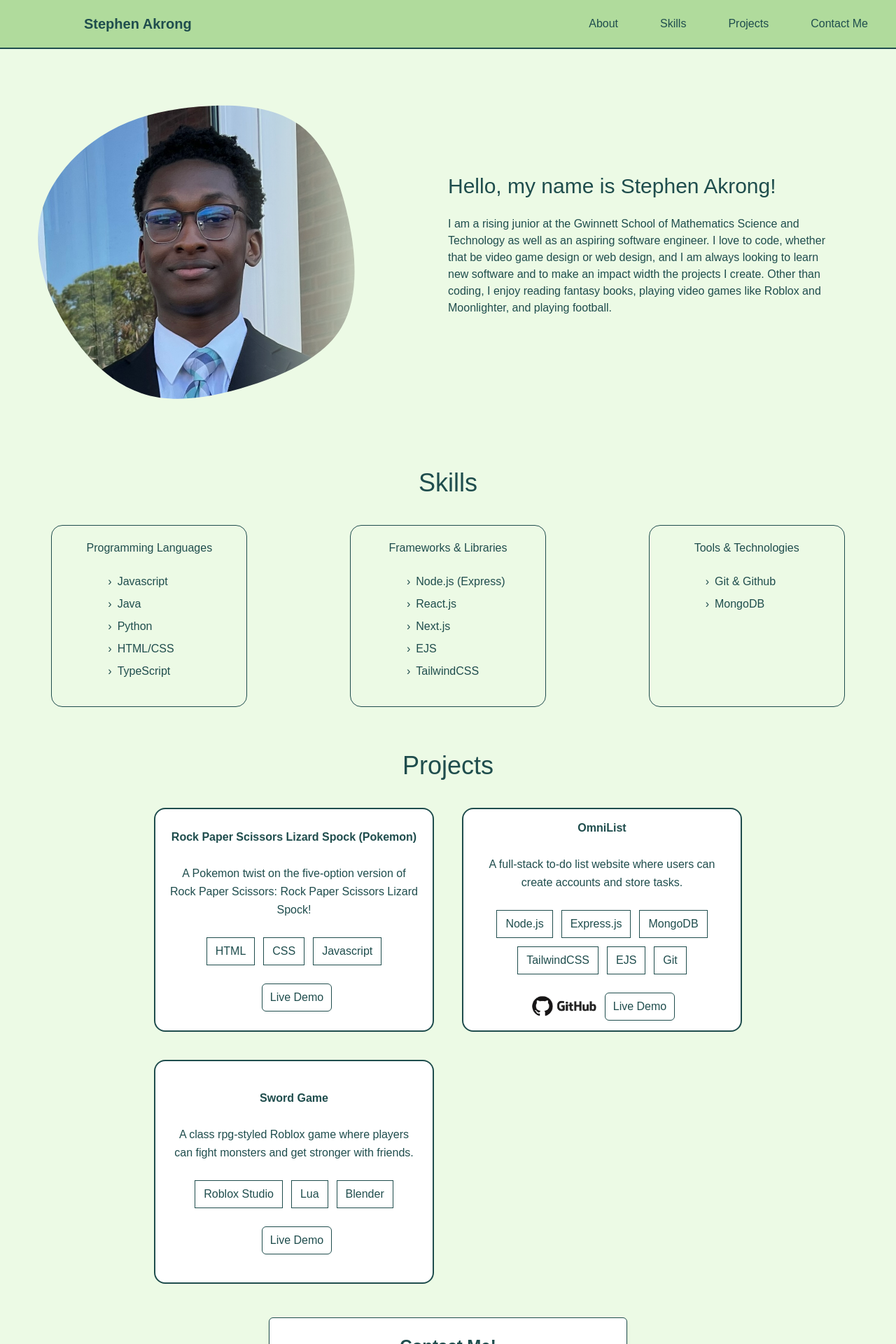
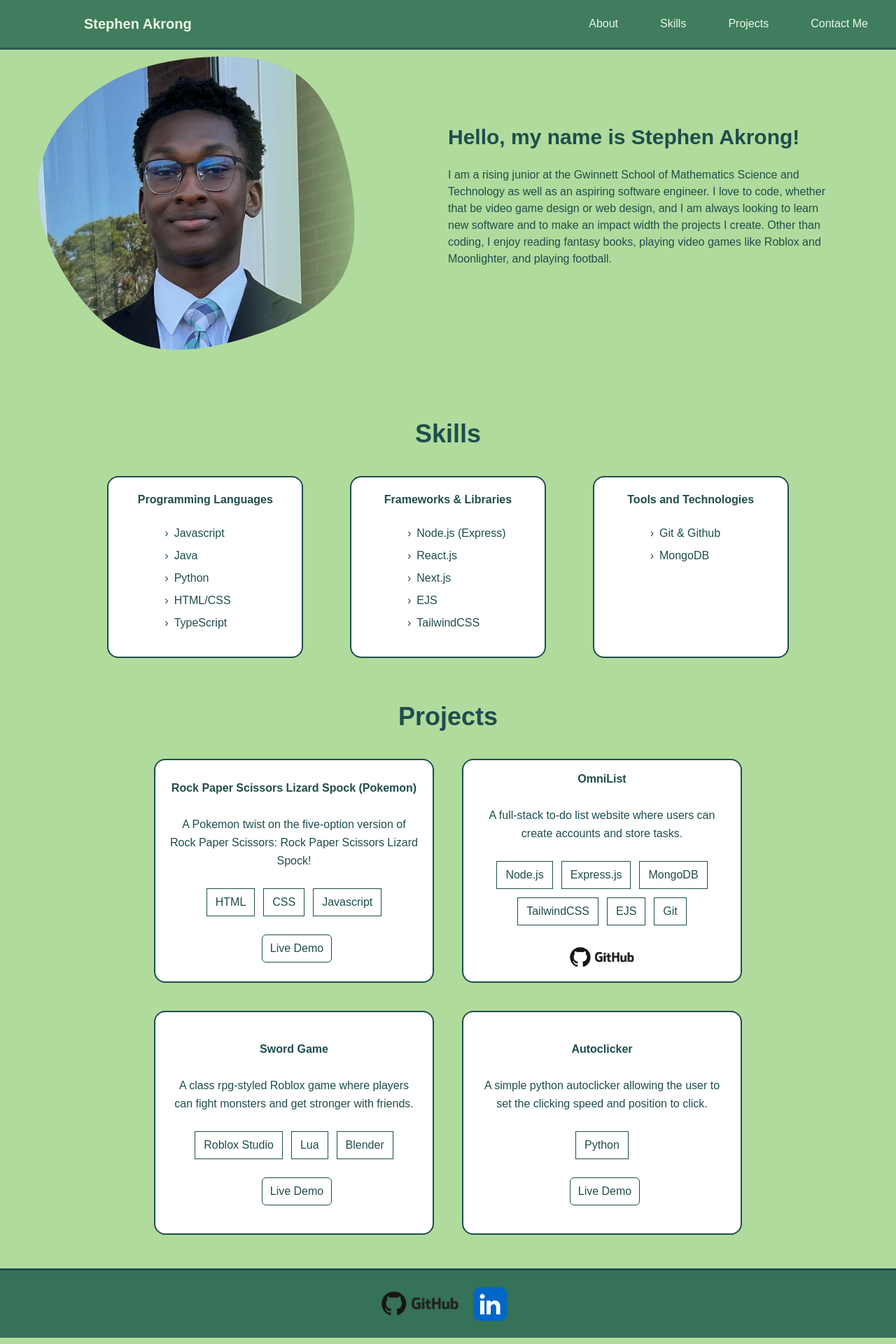
Before and after one commit to StephenA360/Portfolio, a Next.js app: page / in a window 1280 px wide. Shown: the top 1920 px of the page at 70% size. Built offline with nearby package versions, Linux system fonts and the light colour scheme.

Commit message:
Updated transitions and color scheme

```diff
--- a/src/app/components/about.tsx
+++ b/src/app/components/about.tsx
@@ -1,14 +1,14 @@
 
 export function About(){
     return(
-        <div id="about" className="z-0 flex-shrink-0 justify-center items-center flex flex-row ">
+        <div id="about" className="z-0 flex-shrink-0 justify-center items-center flex flex-row">
             <div className="mask-r-from-60%">
-                <div className="flex-shrink-0 mask-[url('/project-media/blob.svg')] mask-no-repeat bg-no-repeat mask-size-contain mask-position-center  bg-[url('/project-media/IMG_8839.jpeg')] bg-cover w-140 h-140 bg-[position:50%_30%]">
+                <div className="flex-shrink-0 mask-[url('/project-media/blob.svg')] mask-no-repeat bg-no-repeat mask-size-contain mask-position-center  bg-[url('/project-media/IMG_8839.jpeg')] bg-cover w-140 h-140 bg-[position:50%_30%] ease-in-out duration-300">
 
                 </div>
             </div>
             <div className="z-10 flex flex-col justify-end p-20">
-                <h1 className="text-3xl">Hello, my name is Stephen Akrong!</h1>
+                <h1 className="text-3xl font-bold">Hello, my name is Stephen Akrong!</h1>
                 <br></br>
                 <h3>I am a rising junior at the Gwinnett School of Mathematics Science
                     and Technology as well as an aspiring software engineer. I love to
--- a/src/app/components/contact.tsx
+++ b/src/app/components/contact.tsx
@@ -6,13 +6,12 @@
             message: formData.get("message")
         }
         console.log("formFields", formFields)
-        console.log("TODO: Send these form field values to a backend")
-        // No return value needed
+
     }
     return(
-        <main className="max-w-lg mx-auto p-6 bg-white shadow-md border rounded-md">
+        <main className="max-w-lg mx-auto p-5 text-[#1F4D4D] bg-white shadow-md border-2 rounded-md">
             <div>
-                <h1 className="text-2xl font-bold text-center mb-6">Contact Me!</h1>
+                <h1 className="text-2xl text-center mb-6 font-bold">Contact Me!</h1>
                 <form className="space-y-4" action={submitForm}>
                     <div>
                         <label htmlFor="email" className="block text-sm font-medium text-gray 700">Email</label>
@@ -28,7 +27,7 @@
                         <label htmlFor="message" className="block text-sm font-medium text-gray 700">Message</label>
                         <textarea id="message" required name="message" rows={4} className="focus:ring-2 focus:ring-[#1F4D4D] focus:border-[#1F4D4D] border-gray-400 border-2 w-100"></textarea>
                     </div>
-                    <button type="submit" className= "text-white bg-[#1F4D4D] rounded-md p-3">
+                    <button type="submit" className= "text-[#1F4D4D] bg-white border-1 border-[#1F4D4D] rounded-md p-3 hover:text-[#ECFAE5] hover:bg-[#1F4D4D] ease-in-out duration-300">
                         Send Message
                     </button>
                 </form>
--- a/src/app/components/project-card.tsx
+++ b/src/app/components/project-card.tsx
@@ -14,7 +14,7 @@
 
 export function ProjectCard({name, description, tools, media, github, demo}: Project){
     return(
-        <div className="flex flex-col border-2 rounded-2xl h-80 w-100 justify-center items-center text-center p-5 leading-relaxed hover:drop-shadow-2xl hover:brightness-110 ease-in-out duration-300 bg-white">
+        <div className="flex flex-col border-2 rounded-2xl h-80 w-100 justify-center items-center text-center p-5 leading-relaxed hover:drop-shadow-2xl hover:brightness-110 hover:-translate-y-3 ease-in-out duration-300 bg-white">
             <h3 className="font-bold">{name}</h3>
             <br></br>
             <p>{description}</p>
@@ -30,7 +30,7 @@
             <div className="flex flex-wrap justify-center gap-3 bg-white">
                 {
                     tools.map((tool, i) => (
-                        <div className="flex border h-10 items-center justify-center p-3 hover:drop-shadow-md" key={i}>
+                        <div className="flex border h-10 items-center justify-center p-3 hover:drop-shadow-md hover:text-[#ECFAE5] hover:bg-[#1F4D4D] ease-in-out duration-300" key={i}>
                             <p>{tool}</p>
                         </div>
                     ))
@@ -44,9 +44,12 @@
                         <img src="/project-media/github.png" alt="GitHub" width={100}></img>
                     }
                 </a>
+                {
+                demo &&
                 <button onClick={() => demo && window.open(demo, '_blank')} className="border rounded-md w-25 h-10 hover:text-[#ECFAE5] hover:bg-[#1F4D4D] ease-in-out duration-300">
                     Live Demo
                 </button>
+                }
             </div>
 
         </div>
--- a/src/app/components/projects.tsx
+++ b/src/app/components/projects.tsx
@@ -35,6 +35,13 @@
         description: "A class rpg-styled Roblox game where players can fight monsters and get stronger with friends.",
         tools: ["Roblox Studio", "Lua", "Blender"],
         demo: "https://www.roblox.com/games/7960557622/Sword-Game"
+    },
+    {
+        id: "4",
+        name: "Autoclicker",
+        description: "A simple python autoclicker allowing the user to set the clicking speed and position to click.",
+        tools: ["Python"],
+        demo: "https://www.roblox.com/games/7960557622/Sword-Game"
     }
 ]
 
@@ -42,7 +49,7 @@
 export function Projects(){
     return(
         <div id="projects">
-            <h1 className="text-4xl text-center p-10">Projects</h1>
+            <h1 className="text-4xl text-center p-10 font-bold">Projects</h1>
             <div className="grid grid-cols-2 gap-y-10 gap-x-0 place-items-center mx-50">
 
                 {
--- /dev/null
+++ b/src/app/components/skill-card.tsx
@@ -0,0 +1,23 @@
+'use client'
+
+export type Skill = {
+    title : string,
+    examples : string[]
+}
+
+
+export function SkillCard({title, examples} : Skill){
+    return(
+        <div className="mx-auto items-center w-70 h-65 border-2 p-5 rounded-2xl hover:drop-shadow-2xl hover:-translate-y-3 hover:brightness-110 ease-in-out duration-300 bg-white">
+            <h2 className="text-center font-bold">{title}</h2>
+            <br></br>
+            <ul className="list-image-none list-inside space-y-2 ml-15">
+            {
+                examples.map((example, idx) => (
+                    <li key={idx} className="before:content-['›'] before:mr-2 hover:translate-x-3 hover:font-bold ease-in-out duration-300">{example}</li>
+                ))
+            }
+            </ul>
+        </div>
+    )
+}
--- a/src/app/components/skills.tsx
+++ b/src/app/components/skills.tsx
@@ -1,3 +1,5 @@
+import {SkillCard} from "./skill-card";
+
 const languages: string[] = [
     "Javascript",
     "Java",
@@ -22,42 +24,12 @@
 export function Skills(){
     return(
         <div id="skills">
-            <h1 className="text-4xl text-center p-10">Skills</h1>
-            <div className="grid grid-cols-3 mx-auto">
-                <div className="mx-auto items-center w-70 h-65 border p-5 rounded-2xl">
-                    <h2 className="text-center">Programming Languages</h2>
-                    <br></br>
-                    <ul className="list-image-none list-inside space-y-2 ml-15">
-                    {
-                        languages.map((language, idx) => (
-                            <li key={idx} className="before:content-['›'] before:mr-2">{language}</li>
-                        ))
-                    }
-                    </ul>
-                </div>
-                <div className="mx-auto items-center w-70 h-65 border p-5 rounded-2xl">
-                    <h2 className="text-center">Frameworks & Libraries</h2>
-                    <br></br>
-                    <ul className="list-image-none list-inside space-y-2 ml-15">
-                    {
-                        frameworks.map((framework, idx) => (
-                            <li key={idx} className="before:content-['›'] before:mr-2">{framework}</li>
-                        ))
-                    }
-                    </ul>
-                </div>
-                <div className="mx-auto items-center w-70 h-65 border p-5 rounded-2xl">
-                    <h2 className="text-center">Tools & Technologies</h2>
-                    <br></br>
-                    <ul className="list-image-none list-inside space-y-2 ml-15">
-                    {
-                        tools.map((tool, idx) => (
-                            <li key={idx} className="before:content-['›'] before:mr-2">{tool}</li>
-                        ))
-                    }
-                    </ul>
-                </div>
+            <h1 className="text-4xl text-center p-10 font-bold">Skills</h1>
+            <div className="grid grid-cols-3 mx-auto mr-30 ml-30">
+                <SkillCard title={"Programming Languages"} examples={languages}/>
+                <SkillCard title={"Frameworks & Libraries"} examples={frameworks}/>
+                <SkillCard title={"Tools and Technologies"} examples={tools}/>
             </div>
-            </div>
+        </div>
     )
 }
--- a/src/app/globals.css
+++ b/src/app/globals.css
@@ -1,7 +1,7 @@
 @import "tailwindcss";
 
 :root {
-  --background: #ECFAE5;
+  --background: #B0DB9C;
   --foreground: #1F4D4D;
 }
 
@@ -12,12 +12,7 @@
   --font-mono: var(--font-geist-mono);
 }
 
-@media (prefers-color-scheme: dark) {
-  :root {
-    --background: #B0DB9C;
-    --foreground: #1F4D4D;
-  }
-}
+
 
 body {
   background: var(--background);
--- a/src/app/layout.tsx
+++ b/src/app/layout.tsx
@@ -20,11 +20,11 @@
 
 function Header(){
   return(
-    <nav className="flex justify-between items-center px-10 py-5 border-b-2 bg-[#B0DB9C]">
-      <div className="text-xl font-bold ml-20">
+    <nav className="flex justify-between items-center px-10 py-5 border-b-3 fixed w-full opacity-90 z-30 bg-[#357258]">
+      <div className="text-xl font-bold ml-20 text-[#f2fdec]">
         <h2>Stephen Akrong</h2>
       </div>
-      <div className="flex flex-row space-x-15">
+      <div className="flex flex-row space-x-15 text-[#f2fdec]">
         <a href="#about">About</a>
         <a href="#skills">Skills</a>
         <a href="#projects">Projects</a>
@@ -34,12 +34,27 @@
   )
 }
 
+function Footer(){
+  return(
+    <div className="flex justify-center items-center px-30 py-2 border-t-3 bg-[#357258]">
+      <a href={"https://github.com/StephenA360"} target="_blank" rel="noopener noreferrer">
+        <img src="/project-media/github.png" alt="GitHub" width={120}></img>
+      </a>
+      <a href={"https://www.linkedin.com/in/stephen-akrong-a68031317"} target="_blank" rel="noopener noreferrer">
+        <img src="/project-media/linkedin.webp" alt="LinkedIn" width={80}></img>
+      </a>
+
+    </div>
+  )
+}
+
 export default function RootLayout({children,}: Readonly<{children: React.ReactNode;}>) {
   return (
     <html lang='en'>
       <body className="bg-green-200 text-gray-900 font-sans">
         <Header />
         {children}
+        <Footer />
       </body>
     </html>
   );
--- a/src/app/page.tsx
+++ b/src/app/page.tsx
@@ -1,5 +1,4 @@
 import {About} from "./components/about"
-import {Contact} from "./components/contact"
 import {Projects} from "./components/projects"
 import {Skills} from "./components/skills"
 
@@ -12,8 +11,7 @@
       <br></br>
       <Projects />
       <br></br>
-      <br></br>
-      <Contact />
+
       <br></br>
     </main>
   )
```
Also changed, not shown: public/project-media/linkedin.webp (added).
